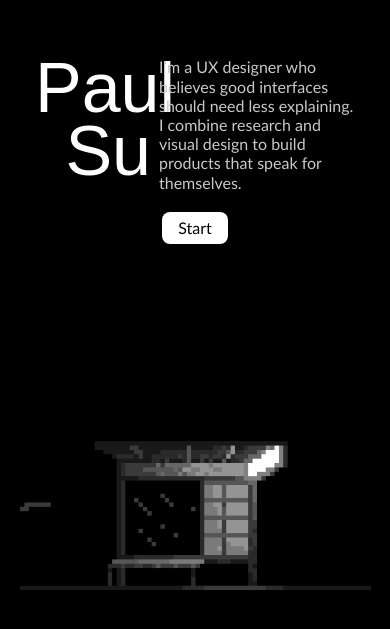
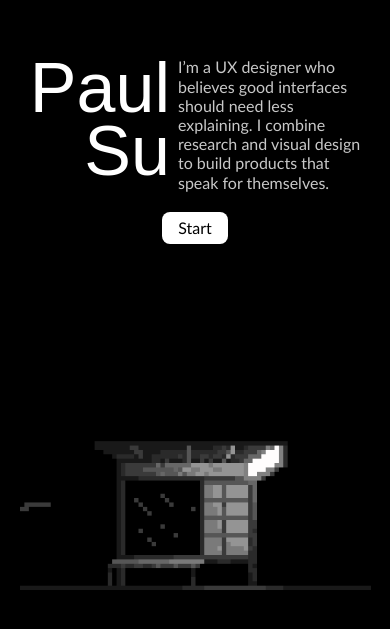
Before and after one commit to psuuzu/portfolio1, a Next.js app: page / in a window 390 px wide. Shown: the part 167-796 px from the top of the page. Built offline with nearby package versions, Linux system fonts and the light colour scheme; a web font is replaced by a local one.

Commit message:
fix title layout appearing different on dev tools and mobile

```diff
--- a/components/title.jsx
+++ b/components/title.jsx
@@ -2,14 +2,34 @@ export default function Title(){
     return(
     <div className="flex justify-center items-start">
         <div className="flex justify-end">
-        <div className="w-[120px] sm:w-[130px] flex-end">
-         <h1 className='text-[70px] sm:text-[75px] text-right pr-1'>Paul Su</h1>
+        <div className="flex-end">
+         <h1 className='text-[70px] sm:text-[75px] text-right pr-1'>Paul</h1>
+         <h1 className='text-[70px] sm:text-[75px] text-right pr-1'>Su</h1>
         </div>
         </div>
         <div className="flex justify-start items-start">
-        <div className='min-w-[180px] max-w-[200px] sm:w-[180px] flex h-auto'>
+        <div className=' flex-col h-auto'>
          <p className="text-[16px] pl-1">
-            I’m a UX designer who believes good interfaces should need less explaining. I combine research and visual design to build products that speak for themselves.         </p>
+            I’m a UX designer who
+         </p>
+         <p className="text-[16px] pl-1">
+            believes good interfaces
+        </p>
+         <p className="text-[16px] pl-1">
+            should need less
+         </p>
+         <p className="text-[16px] pl-1">
+            explaining. I combine
+         </p>
+         <p className="text-[16px] pl-1">
+            research and visual design
+         </p>
+         <p className="text-[16px] pl-1">
+            to build products that
+         </p>
+         <p className="text-[16px] pl-1">
+            speak for themselves.
+         </p>
         </div>
         </div>
     </div>
```
